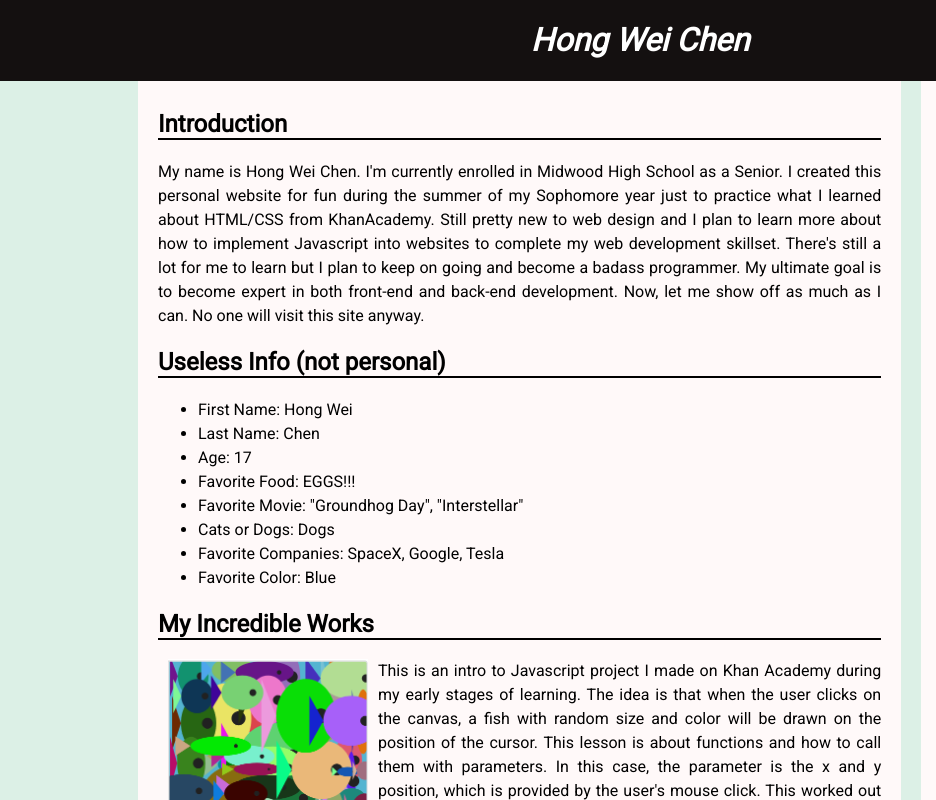
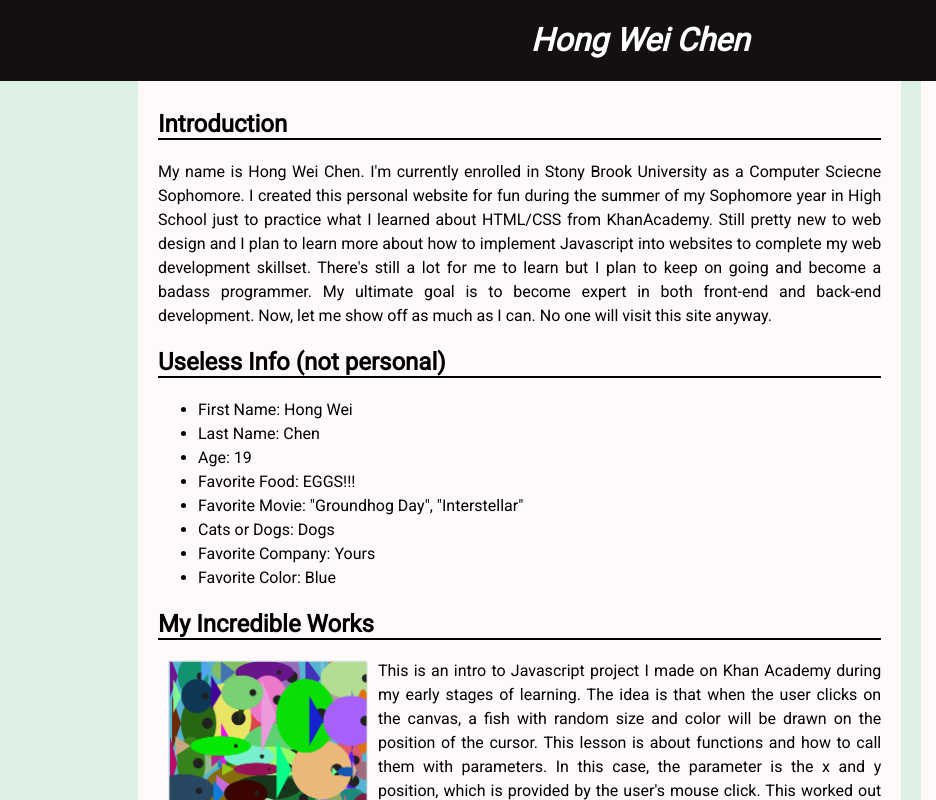
Before and after one commit to HongWeiChen0/My-First-Website, a plain HTML site: page index.html in a window 1280 px wide. Shown: the top 800 px of the page, 0-936 px from the left. Drawn offline with Linux system fonts and the light colour scheme.

Commit message:
Update index.html

```diff
--- a/index.html
+++ b/index.html
@@ -14,24 +14,28 @@
             <div class="content">
                 <h2>Introduction</h2>
                 <p>
-                    My name is Hong Wei Chen. I'm currently enrolled in Midwood High School as a Senior. I created this personal website for fun during the summer of my Sophomore year just to practice what I learned about HTML/CSS from KhanAcademy. Still pretty new to web design and I plan to learn more about how to implement Javascript into websites to complete my web development skillset. There's still a lot for me to learn but I plan to keep on going and become a badass programmer. My ultimate goal is to become expert in both front-end and back-end development. Now, let me show off as much as I can. No one will visit this site anyway.
+                    My name is Hong Wei Chen. I'm currently enrolled in Stony Brook University as a Computer Sciecne Sophomore. I created this personal website for fun during the summer of my Sophomore year in High School just to practice what I learned about HTML/CSS from KhanAcademy. Still pretty new to web design and I plan to learn more about how to implement Javascript into websites to complete my web development skillset. There's still a lot for me to learn but I plan to keep on going and become a badass programmer. My ultimate goal is to become expert in both front-end and back-end development. Now, let me show off as much as I can. No one will visit this site anyway.
                 </p>
                 <h2>Useless Info (not personal)</h2>
                 <ul>
                     <li>First Name: Hong Wei</li>
                     <li>Last Name: Chen</li>
-                    <li>Age: 17</li>
+                    <li>Age: 19</li>
                     <li>Favorite Food: EGGS!!!</li>
                     <li>Favorite Movie: "Groundhog Day", "Interstellar"</li>
                     <li>Cats or Dogs: Dogs</li>
-                    <li>Favorite Companies: SpaceX, Google, Tesla</li>
+                    <li>Favorite Company: Yours</li>
                     <li>Favorite Color: Blue</li>
                 </ul>
                 <h2>My Incredible Works</h2>
+                <div>
                 <img src="Abstract%20Fish.PNG" alt="Abstract Fish. A random fish painter program." width="200">
                 <p>This is an intro to Javascript project I made on Khan Academy during my early stages of learning. The idea is that when the user clicks on the canvas, a fish with random size and color will be drawn on the position of the cursor. This lesson is about functions and how to call them with parameters. In this case, the parameter is the x and y position, which is provided by the user's mouse click. This worked out pretty well and I even took a screen shot of it and used it as my avatar for many websites. It's a piece of art made with Processing JS.</p>
+                </div>
+                <div>
                 <img src="Shooting%20Star.PNG" alt="Shooting Star. A shooting star and explosion animation" width="200">
                 <p>This one is also from the Intro to Javascript course on Khan Academy. I love their free courses, probably the best ones out there. Anyway, this is actually an animation using the draw function. I did this on the second day I started this course and it took me a solid 2 hours to finish. I went way pass the expectation and added a bunch of stuffs. At the end I was saying to myself, "Hey, this is fun!", and, "I'm a genius!". I finally realized how amazing and fun programming can be.</p>
+                </div>
             </div>
             <div class="contentRight">
                 <h2>Miscellaneous</h2>
```
